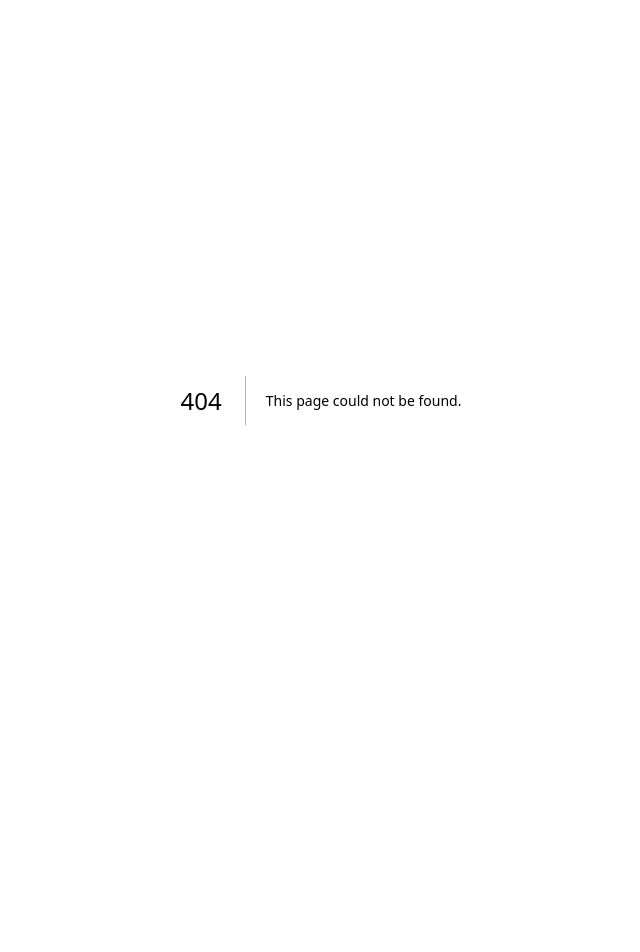
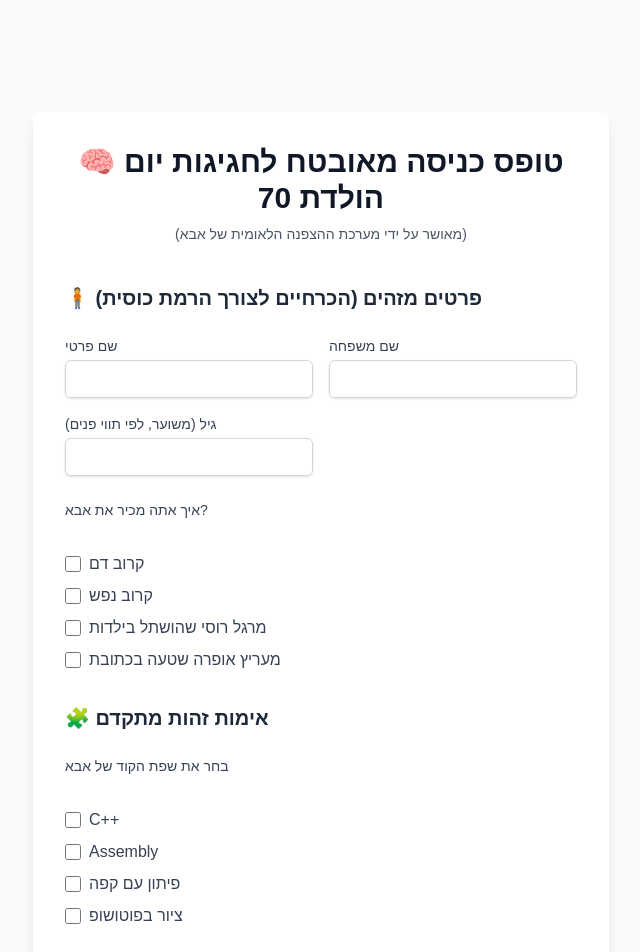
Before and after one commit to ShaharWeissman/DadBday, a Next.js app: page /join in a window 1280 px wide. Before the commit this address had no page. Shown: the top 952 px of the page, without its empty margins (319-959 px from the left). Before the commit the page ends 800 px from the top, so only its background shows below. Built offline with nearby package versions, Linux system fonts and the light colour scheme.

Commit message:
form work

```diff
--- /dev/null
+++ b/src/app/join/page.tsx
@@ -0,0 +1,184 @@
+"use client";
+
+import { useState, useEffect } from "react";
+import { useForm, SubmitHandler } from "react-hook-form";
+import { sections, Field, CheckboxGroup as CG } from "@/data/joinFormData";
+
+type FormValues = {
+  firstName: string;
+  lastName: string;
+  age: number;
+  relation: string[];
+  codeLanguage: string[];
+  favoriteSound: string[];
+  hobby: string[];
+  eventContribution: string[];
+  message: string;
+};
+
+const fatherSentences = [
+  "Lorem ipsum dolor sit amet, consectetur adipiscing elit.",
+  "Sed do eiusmod tempor incididunt ut labore et dolore magna aliqua.",
+  "Ut enim ad minim veniam, quis nostrud exercitation ullamco laboris.",
+  "Duis aute irure dolor in reprehenderit in voluptate velit esse.",
+  "Cillum dolore eu fugiat nulla pariatur.",
+  "Excepteur sint occaecat cupidatat non proident.",
+  "Sunt in culpa qui officia deserunt mollit anim id est laborum.",
+  "Curabitur pretium tincidunt lacus, non elementum orci.",
+  "Maecenas convallis mauris sit amet sem pulvinar lobortis.",
+  "Vestibulum ante ipsum primis in faucibus orci luctus et.",
+];
+
+function Modal({
+  sentence,
+  onClose,
+}: {
+  sentence: string;
+  onClose: () => void;
+}) {
+  const [mounted, setMounted] = useState(false);
+  useEffect(() => {
+    setMounted(true);
+  }, []);
+  return (
+    <div
+      className="fixed inset-0 z-50 flex items-center justify-center bg-black/60 backdrop-blur-sm"
+      onClick={onClose}>
+      <div
+        className={`
+          bg-white rounded-xl shadow-2xl p-6 max-w-md mx-4
+          transform transition duration-500
+          ${mounted ? "opacity-100 scale-100" : "opacity-0 scale-75"}
+          animate-bounce
+        `}
+        onClick={(e) => e.stopPropagation()}>
+        <p className="text-gray-800 text-center text-lg">{sentence}</p>
+        <button
+          onClick={onClose}
+          className="mt-6 w-full py-3 bg-blue-600 text-white rounded-full shadow hover:bg-blue-700 transition">
+          Close
+        </button>
+      </div>
+    </div>
+  );
+}
+
+export default function Join() {
+  const [modalSentence, setModalSentence] = useState<string | null>(null);
+  const { register, handleSubmit, formState } = useForm<FormValues>({
+    defaultValues: {
+      relation: [],
+      codeLanguage: [],
+      favoriteSound: [],
+      hobby: [],
+      eventContribution: [],
+      message: "",
+    },
+  });
+
+  const onSubmit: SubmitHandler<FormValues> = () => {
+    const idx = Math.floor(Math.random() * fatherSentences.length);
+    setModalSentence(fatherSentences[idx]);
+  };
+
+  return (
+    <main className="min-h-screen bg-gray-50 py-12 px-4 sm:px-6 lg:px-8">
+      <div className="mx-auto w-full max-w-xl mt-16 bg-white p-8 shadow-lg rounded-lg">
+        <h2 className="text-center text-3xl font-extrabold text-gray-900">
+          🧠 טופס כניסה מאובטח לחגיגות יום הולדת 70
+        </h2>
+        <p className="mt-2 text-center text-sm text-gray-600">
+          (מאושר על ידי מערכת ההצפנה הלאומית של אבא)
+        </p>
+
+        <form onSubmit={handleSubmit(onSubmit)} className="mt-10 space-y-8">
+          {sections.map((section) => (
+            <section key={section.title} className="space-y-6">
+              <h3 className="text-xl font-semibold text-gray-800">
+                {section.title}
+              </h3>
+
+              {/* text fields */}
+              {section.fields && (
+                <div className="grid grid-cols-1 sm:grid-cols-2 gap-4">
+                  {section.fields.map((f: Field) => (
+                    <div key={f.id}>
+                      <label
+                        htmlFor={f.id}
+                        className="block text-sm font-medium text-gray-700">
+                        {f.label}
+                      </label>
+                      <input
+                        id={f.id}
+                        type={f.type}
+                        {...register(f.id as keyof FormValues, {
+                          required: f.required,
+                          valueAsNumber: f.type === "number",
+                        })}
+                        className="mt-1 block w-full rounded-md border border-gray-300 px-3 py-2 shadow-sm focus:border-blue-500 focus:ring-blue-500 sm:text-sm"
+                      />
+                    </div>
+                  ))}
+                </div>
+              )}
+
+              {/* checkbox groups */}
+              {section.checkboxes.map((group: CG) => (
+                <fieldset key={group.name} className="space-y-4">
+                  <legend className="text-sm font-medium text-gray-700">
+                    {group.label}
+                  </legend>
+                  <div className="mt-4 space-y-2">
+                    {group.options.map((opt) => (
+                      <label key={opt} className="flex items-center space-x-2">
+                        <input
+                          type="checkbox"
+                          value={opt}
+                          {...register(group.name as keyof FormValues)}
+                          className="h-4 w-4 rounded border-gray-300 text-blue-600 focus:ring-blue-500"
+                        />
+                        <span className="text-gray-700">{opt}</span>
+                      </label>
+                    ))}
+                  </div>
+                </fieldset>
+              ))}
+            </section>
+          ))}
+
+          {/* free-text */}
+          <div className="space-y-4">
+            <h3 className="text-xl font-semibold text-gray-800">
+              💌 מילות אהבה או קוד
+            </h3>
+            <label
+              htmlFor="message"
+              className="block text-sm font-medium text-gray-700">
+              כתוב ברכה קצרה לאבא:
+            </label>
+            <textarea
+              id="message"
+              rows={4}
+              {...register("message")}
+              className="mt-1 block w-full rounded-md border border-gray-300 px-3 py-2 shadow-sm focus:border-blue-500 focus:ring-blue-500 sm:text-sm"
+            />
+          </div>
+
+          <button
+            type="submit"
+            disabled={formState.isSubmitting}
+            className="w-full py-4 bg-blue-600 text-white rounded-full shadow hover:bg-blue-700 transition">
+            ✅ [ שלח את הטופס | כניסה למערכת מאושרת 🎉 ]
+          </button>
+        </form>
+      </div>
+
+      {modalSentence && (
+        <Modal
+          sentence={modalSentence}
+          onClose={() => setModalSentence(null)}
+        />
+      )}
+    </main>
+  );
+}
--- /dev/null
+++ b/src/data/joinFormData.ts
@@ -0,0 +1,93 @@
+// Shared interfaces
+export interface Field {
+  id: string;
+  label: string;
+  type: string;
+  required: boolean;
+}
+
+export interface CheckboxGroup {
+  label: string;
+  name: string;
+  options: string[];
+}
+
+export interface Section {
+  title: string;
+  fields?: Field[];
+  checkboxes: CheckboxGroup[];
+}
+
+// Data driven by those interfaces
+export const sections: Section[] = [
+  {
+    title: "🧍 פרטים מזהים (הכרחיים לצורך הרמת כוסית)",
+    fields: [
+      { id: "firstName", label: "שם פרטי", type: "text", required: true },
+      { id: "lastName", label: "שם משפחה", type: "text", required: true },
+      {
+        id: "age",
+        label: "גיל (משוער, לפי תווי פנים)",
+        type: "number",
+        required: true,
+      },
+    ],
+    checkboxes: [
+      {
+        label: "איך אתה מכיר את אבא?",
+        name: "relation",
+        options: [
+          "קרוב דם",
+          "קרוב נפש",
+          "מרגל רוסי שהושתל בילדות",
+          "מעריץ אופרה שטעה בכתובת",
+        ],
+      },
+    ],
+  },
+  {
+    title: "🧩 אימות זהות מתקדם",
+    checkboxes: [
+      {
+        label: "בחר את שפת הקוד של אבא",
+        name: "codeLanguage",
+        options: ["C++", "Assembly", "פיתון עם קפה", "ציור בפוטושופ"],
+      },
+      {
+        label: "מה אבא הכי אוהב לשמוע?",
+        name: "favoriteSound",
+        options: [
+          "הביטלס",
+          "מתי כספי",
+          "תיאוריה מתמטית מורכבת מוסברת בקול של פלס",
+          "את עצמו שר במקלחת",
+        ],
+      },
+    ],
+  },
+  {
+    title: "🎨 בדיקת התאמה יצירתית",
+    checkboxes: [
+      {
+        label: "בחר את תחביבך הלא מובן",
+        name: "hobby",
+        options: [
+          "בניית ספינות בתוך בקבוקים",
+          "דקלום מחזות שייקספיר בחרוזים",
+          "ציור בתוכנת Notepad",
+          "הצפנת רשימות קניות",
+        ],
+      },
+      {
+        label: "מה אתה מביא לאירוע?",
+        name: "eventContribution",
+        options: [
+          "ברכה מושקעת עם מודולציה",
+          "חיקוי של האופרה של כרמן",
+          "מערכון על שנות ה-80",
+          "פאי שוקולד מפורמט",
+        ],
+      },
+    ],
+  },
+];
```
